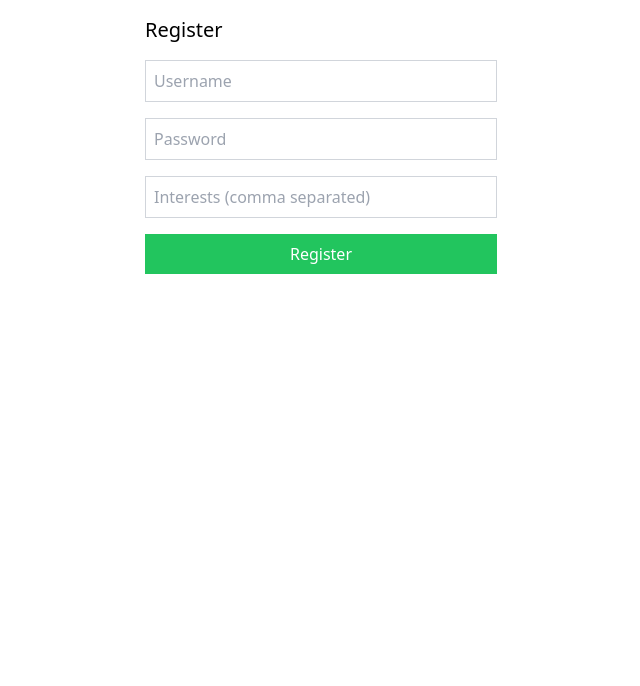
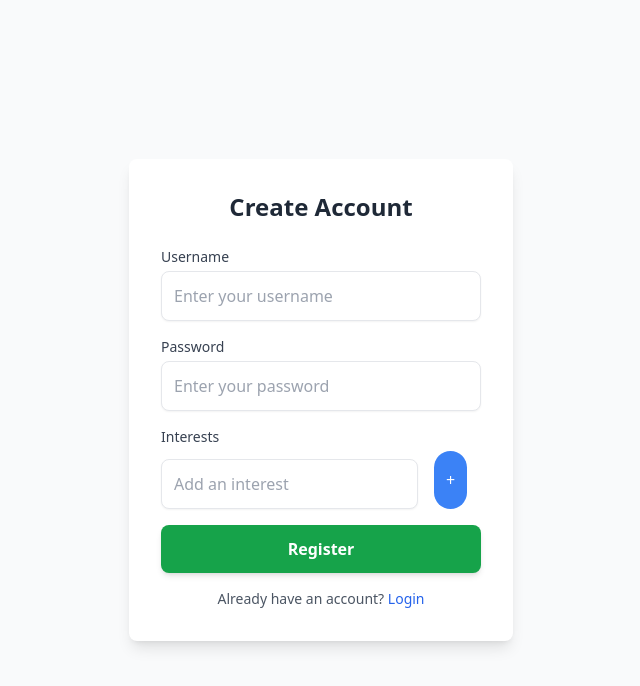
Before and after one commit to shankarjatin/Tutedude, a React (Vite) app in the folder frontend/: page /register in a window 1280 px wide. Shown: the top 686 px of the page, without its empty margins (319-959 px from the left). Built offline with nearby package versions, Linux system fonts and the light colour scheme.

Commit message:
register page styling

```diff
--- a/frontend/src/pages/RegisterPage.jsx
+++ b/frontend/src/pages/RegisterPage.jsx
@@ -1,4 +1,3 @@
-// src/pages/RegisterPage.jsx
 import React, { useState } from 'react';
 import { useNavigate } from 'react-router-dom';
 import axios from 'axios';
@@ -8,20 +7,30 @@ import Popup from '../components/Popup';
 const RegisterPage = () => {
   const [username, setUsername] = useState('');
   const [password, setPassword] = useState('');
-  const [interests, setInterests] = useState('');
+  const [interests, setInterests] = useState([]);
+  const [interestInput, setInterestInput] = useState('');
   const [showPopup, setShowPopup] = useState(false);
   const navigate = useNavigate();
 
   const handleSubmit = async (e) => {
     e.preventDefault();
-    const interestsArray = interests.split(',').map(interest => interest.trim());
-
     try {
-      await axios.post(`${BASE_URL}/api/auth/register`, { username, password, interests: interestsArray });
+      await axios.post(`${BASE_URL}/api/auth/register`, { username, password, interests });
       setShowPopup(true); // Show the popup after successful registration
     } catch (err) {
       console.error('Registration failed:', err);
     }
+  };
+
+  const handleAddInterest = () => {
+    if (interestInput.trim() && !interests.includes(interestInput.trim())) {
+      setInterests([...interests, interestInput.trim()]);
+      setInterestInput('');
+    }
+  };
+
+  const handleRemoveInterest = (interestToRemove) => {
+    setInterests(interests.filter(interest => interest !== interestToRemove));
   };
 
   const handleClosePopup = () => {
@@ -30,34 +39,101 @@ const RegisterPage = () => {
   };
 
   return (
-    <div className="max-w-sm mx-auto p-4">
-      <h2 className="text-xl mb-4">Register</h2>
+    <div className="flex items-center justify-center min-h-screen bg-gray-50">
+      <div className="bg-white p-8 rounded-lg shadow-lg w-full max-w-lg sm:w-96">
+        <h2 className="text-2xl font-semibold text-center text-gray-800 mb-6">Create Account</h2>
+
         <form onSubmit={handleSubmit}>
+          {/* Username Input */}
+          <div className="mb-4">
+            <label className="block text-sm font-medium text-gray-700" htmlFor="username">
+              Username
+            </label>
             <input
               type="text"
-          className="block w-full p-2 mb-4 border border-gray-300"
-          placeholder="Username"
+              id="username"
+              name="username"
+              className="w-full p-3 mt-1 border rounded-lg shadow-sm focus:outline-none focus:ring-2 focus:ring-blue-500"
+              placeholder="Enter your username"
               value={username}
               onChange={(e) => setUsername(e.target.value)}
             />
+          </div>
+
+          {/* Password Input */}
+          <div className="mb-4">
+            <label className="block text-sm font-medium text-gray-700" htmlFor="password">
+              Password
+            </label>
             <input
               type="password"
-          className="block w-full p-2 mb-4 border border-gray-300"
-          placeholder="Password"
+              id="password"
+              name="password"
+              className="w-full p-3 mt-1 border rounded-lg shadow-sm focus:outline-none focus:ring-2 focus:ring-blue-500"
+              placeholder="Enter your password"
               value={password}
               onChange={(e) => setPassword(e.target.value)}
             />
+          </div>
+
+          {/* Interests Input */}
+          <div className="mb-4">
+            <label className="block text-sm font-medium text-gray-700" htmlFor="interests">
+              Interests
+            </label>
+            <div className="flex flex-wrap gap-2 mt-1">
+              {interests.map((interest, index) => (
+                <div
+                  key={index}
+                  className="bg-gray-200 text-gray-800 px-3 py-1 rounded-full flex items-center"
+                >
+                  <span>{interest}</span>
+                  <button
+                    type="button"
+                    onClick={() => handleRemoveInterest(interest)}
+                    className="ml-2 text-red-500 hover:text-red-700"
+                  >
+                    &times;
+                  </button>
+                </div>
+              ))}
               <input
                 type="text"
-          className="block w-full p-2 mb-4 border border-gray-300"
-          placeholder="Interests (comma separated)"
-          value={interests}
-          onChange={(e) => setInterests(e.target.value)}
+                className="w-full sm:w-auto p-3 mt-2 border rounded-lg shadow-sm focus:outline-none focus:ring-2 focus:ring-blue-500"
+                placeholder="Add an interest"
+                value={interestInput}
+                onChange={(e) => setInterestInput(e.target.value)}
               />
-        <button type="submit" className="w-full p-2 bg-green-500 text-white">Register</button>
+              <button
+                type="button"
+                onClick={handleAddInterest}
+                className="ml-2 p-3 bg-blue-500 text-white rounded-full hover:bg-blue-600"
+              >
+                +
+              </button>
+            </div>
+          </div>
+
+          {/* Submit Button */}
+          <button
+            type="submit"
+            className="w-full py-3 bg-green-600 text-white font-semibold rounded-lg shadow-md hover:bg-green-700 focus:outline-none focus:ring-2 focus:ring-green-500"
+          >
+            Register
+          </button>
+
+          {/* Already have an account? Link */}
+          <div className="mt-4 text-center">
+            <p className="text-sm text-gray-600">
+              Already have an account?{' '}
+              <a href="/login" className="text-blue-600 hover:underline">Login</a>
+            </p>
+          </div>
         </form>
 
+        {/* Popup after successful registration */}
         {showPopup && <Popup message="User registered successfully!" onClose={handleClosePopup} />}
+      </div>
     </div>
   );
 };
```
Lines whose indentation alone changed are shown as unchanged.
